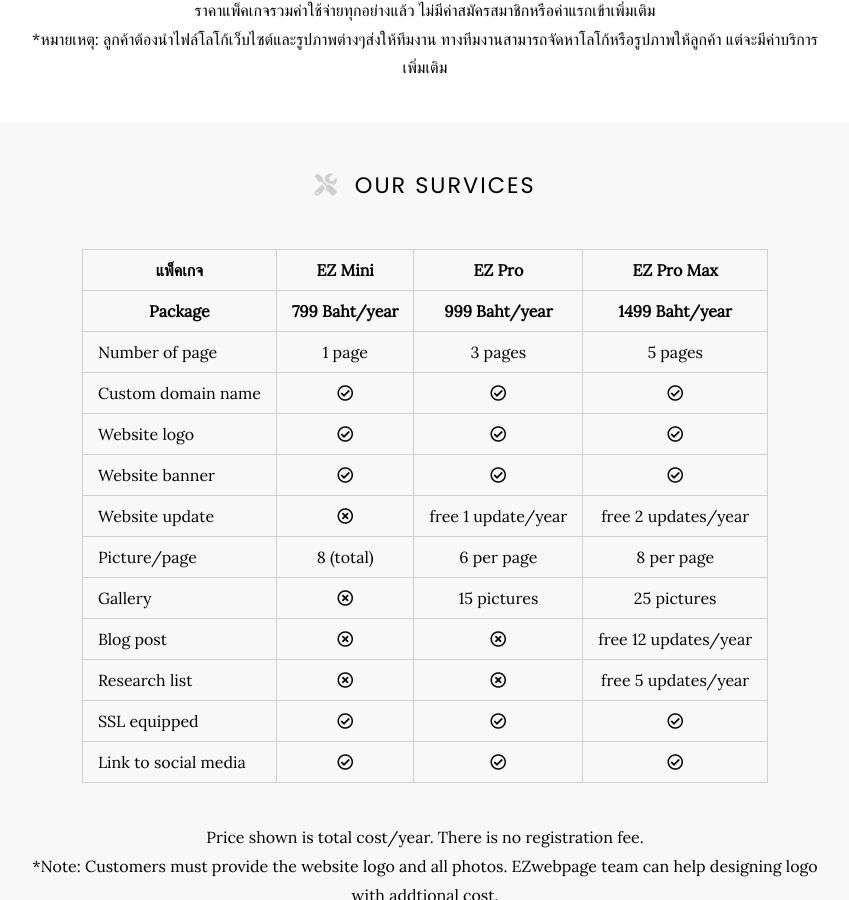
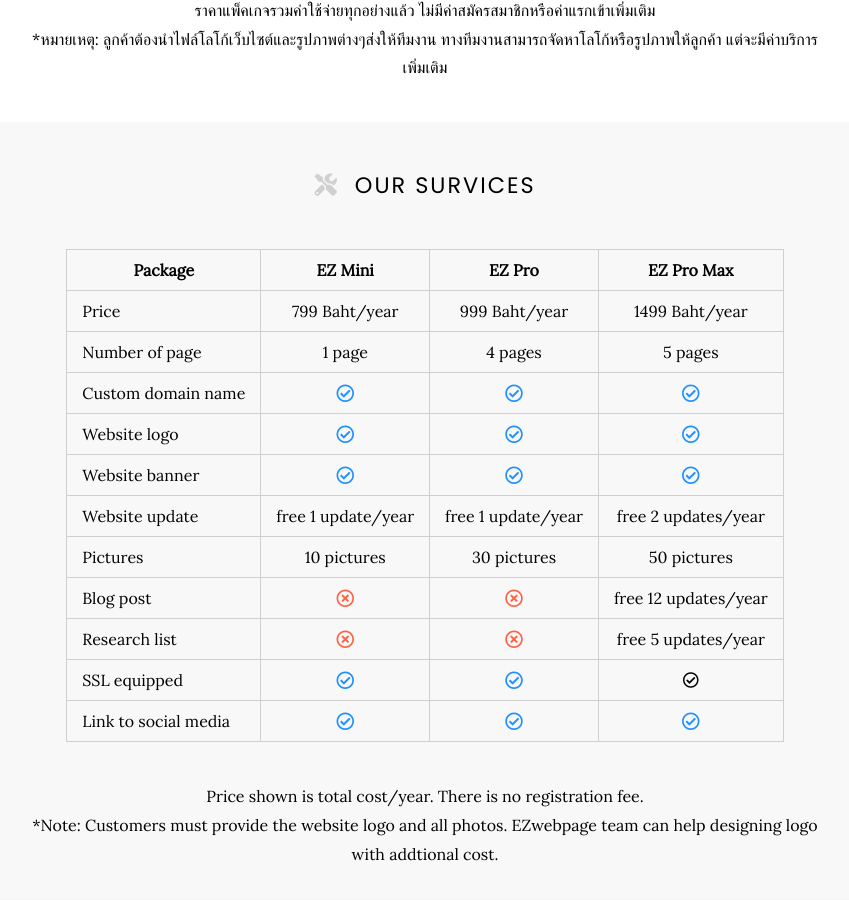
Before and after one commit to EZwebpage/Showcase, a Jekyll site: the page built from services/index.md, in a window 1280 px wide and 900 px high, scrolled down 835 px. Shown: the whole window, without its empty margins (215-1064 px from the left). Built offline with Jekyll 4.4.1, drawn with Linux system fonts in a browser that asks for light colours; nearby versions of some CDN libraries.

Commit message:
Update index.md

```diff
--- a/services/index.md
+++ b/services/index.md
@@ -4,20 +4,20 @@ title: Resources
 
 # <i class="fas fa-tools"></i>บริการของเรา
 
-| แพ็คเกจ | EZ Mini | EZ Pro | EZ Pro Max |
+| **แพ็คเกจ** | **EZ Mini** | **EZ Pro** | **EZ Pro Max** |
+| ----- | :----: | :----: | :----: |
 | ราคา | 799 บาท/ปี | 999 บาท/ปี | 1499 บาท/ปี |
-| ----- | :----: | :----: | :----: |
 | จำนวนหน้า |  1 หน้า   |  3 หน้า   |  5 หน้า   |
-| เลือกชื่อเว็บไซต์  |  <span style="font-size: 18px; color: Dodgerblue;"><i class="far fa-check-circle"></i></span>   |  <i class="far fa-check-circle"></i>   |  <i class="far fa-check-circle"></i> |
-| โลโก้เว็บไซต์  |   <i class="far fa-check-circle"></i>   |  <i class="far fa-check-circle"></i>   |  <i class="far fa-check-circle"></i> |
-| แบนเนอร์เว็บ  |   <i class="far fa-check-circle"></i>   |  <i class="far fa-check-circle"></i>   |  <i class="far fa-check-circle"></i> |
+| เลือกชื่อเว็บไซต์  |  <span style="font-size: 18px; color: Dodgerblue;"><i class="far fa-check-circle"></i></span>   |  <span style="font-size: 18px; color: Dodgerblue;"><i class="far fa-check-circle"></i></span>   |  <span style="font-size: 18px; color: Dodgerblue;"><i class="far fa-check-circle"></i></span> |
+| โลโก้เว็บไซต์  |   <span style="font-size: 18px; color: Dodgerblue;"><i class="far fa-check-circle"></i></span>   |  <span style="font-size: 18px; color: Dodgerblue;"><i class="far fa-check-circle"></i></span>   |  <span style="font-size: 18px; color: Dodgerblue;"><i class="far fa-check-circle"></i></span> |
+| แบนเนอร์เว็บ  |   <span style="font-size: 18px; color: Dodgerblue;"><i class="far fa-check-circle"></i></span>   |  <span style="font-size: 18px; color: Dodgerblue;"><i class="far fa-check-circle"></i></span>   |  <span style="font-size: 18px; color: Dodgerblue;"><i class="far fa-check-circle"></i></span> |
 | การอัพเดทข้อมูล |  ฟรี 1 ครั้ง/ปี   |  ฟรี 1 ครั้ง/ปี   |  ฟรี 2 ครั้ง/ปี   |
 | รูปภาพ/หน้า |  8 ภาพ   |  หน้าละ 6 ภาพ   |  หน้าละ 8 ภาพ   |
-| ภาพผลงาน |  <i class="far fa-times-circle"></i>   |  15 ภาพ   |  25 ภาพ   |
-| บล็อก (Blog) |  <i class="far fa-times-circle"></i>   |  <i class="far fa-times-circle"></i>   |  ฟรี 12 ครั้ง/ปี   |
-| รายการงานวิจัย |  <i class="far fa-times-circle"></i>   |  <i class="far fa-times-circle"></i>   |  ฟรี 5 ครั้ง/ปี   |
-| ติดตั้ง SSL |  <i class="far fa-check-circle"></i>   |  <i class="far fa-check-circle"></i>   |  <i class="far fa-check-circle"></i> |
-| เชื่อมต่อ social media |  <i class="far fa-check-circle"></i>   |  <i class="far fa-check-circle"></i>   |  <i class="far fa-check-circle"></i>   |
+| ภาพผลงาน |  <span style="font-size: 18px; color: Tomato;"><i class="far fa-times-circle"></i></span>   |  15 ภาพ   |  25 ภาพ   |
+| บล็อก (Blog) |  <span style="font-size: 18px; color: Tomato;"><i class="far fa-times-circle"></i></span>   |  <span style="font-size: 18px; color: Tomato;"><i class="far fa-times-circle"></i></span>   |  ฟรี 12 ครั้ง/ปี   |
+| รายการงานวิจัย |  <span style="font-size: 18px; color: Tomato;"><i class="far fa-times-circle"></i></span>   |  <span style="font-size: 18px; color: Tomato;"><i class="far fa-times-circle"></i></span>   |  ฟรี 5 ครั้ง/ปี   |
+| ติดตั้ง SSL |  <span style="font-size: 18px; color: Dodgerblue;"><i class="far fa-check-circle"></i></span>   |  <span style="font-size: 18px; color: Dodgerblue;"><i class="far fa-check-circle"></i></span>   |  <i class="far fa-check-circle"></i> |
+| เชื่อมต่อ social media |  <span style="font-size: 18px; color: Dodgerblue;"><i class="far fa-check-circle"></i></span>  |  <span style="font-size: 18px; color: Dodgerblue;"><i class="far fa-check-circle"></i></span>   |  <span style="font-size: 18px; color: Dodgerblue;"><i class="far fa-check-circle"></i></span>   |
 
 ราคาแพ็คเกจรวมค่าใช้จ่ายทุกอย่างแล้ว ไม่มีค่าสมัครสมาชิกหรือค่าแรกเข้าเพิ่มเติม <br>
 *หมายเหตุ: ลูกค้าต้องนำไฟล์โลโก้เว็บไซต์และรูปภาพต่างๆส่งให้ทีมงาน ทางทีมงานสามารถจัดหาโลโก้หรือรูปภาพให้ลูกค้า แต่จะมีค่าบริการเพิ่มเติม
@@ -26,20 +26,19 @@ title: Resources
 
 # <i class="fas fa-tools"></i>Our survices
 
-| แพ็คเกจ | EZ Mini | EZ Pro | EZ Pro Max |
-| Package | 799 Baht/year | 999 Baht/year | 1499 Baht/year |
+| **Package** | **EZ Mini** | **EZ Pro** | **EZ Pro Max** |
 | ----- | :----: | :----: | :----: |
-| Number of page |  1 page   |  3 pages   |  5 pages   |
-| Custom domain name  |  <i class="far fa-check-circle"></i>   |  <i class="far fa-check-circle"></i>   |  <i class="far fa-check-circle"></i> |
-| Website logo  |   <i class="far fa-check-circle"></i>   |  <i class="far fa-check-circle"></i>   |  <i class="far fa-check-circle"></i> |
-| Website banner  |   <i class="far fa-check-circle"></i>   |  <i class="far fa-check-circle"></i>   |  <i class="far fa-check-circle"></i> |
-| Website update |  <i class="far fa-times-circle"></i>   |  free 1 update/year   |  free 2 updates/year   |
-| Picture/page |  8 (total)   |  6 per page   | 8 per page   |
-| Gallery |  <i class="far fa-times-circle"></i>   |  15 pictures   |  25 pictures   |
-| Blog post |  <i class="far fa-times-circle"></i>   |  <i class="far fa-times-circle"></i>   |  free 12 updates/year   |
-| Research list |  <i class="far fa-times-circle"></i>   |  <i class="far fa-times-circle"></i>   |  free 5 updates/year   |
-| SSL equipped |  <i class="far fa-check-circle"></i>   |  <i class="far fa-check-circle"></i>   |  <i class="far fa-check-circle"></i> |
-| Link to social media |  <i class="far fa-check-circle"></i>   |  <i class="far fa-check-circle"></i>   |  <i class="far fa-check-circle"></i>   |
+| Price | 799 Baht/year | 999 Baht/year | 1499 Baht/year |
+| Number of page |  1 page   |  4 pages   |  5 pages   |
+| Custom domain name  |  <span style="font-size: 18px; color: Dodgerblue;"><i class="far fa-check-circle"></i></span>   |  <span style="font-size: 18px; color: Dodgerblue;"><i class="far fa-check-circle"></i></span>   |  <span style="font-size: 18px; color: Dodgerblue;"><i class="far fa-check-circle"></i></span> |
+| Website logo  |   <span style="font-size: 18px; color: Dodgerblue;"><i class="far fa-check-circle"></i></span>   |  <span style="font-size: 18px; color: Dodgerblue;"><i class="far fa-check-circle"></i></span>   |  <span style="font-size: 18px; color: Dodgerblue;"><i class="far fa-check-circle"></i></span> |
+| Website banner  |   <span style="font-size: 18px; color: Dodgerblue;"><i class="far fa-check-circle"></i></span>   |  <span style="font-size: 18px; color: Dodgerblue;"><i class="far fa-check-circle"></i></span>   |  <span style="font-size: 18px; color: Dodgerblue;"><i class="far fa-check-circle"></i></span> |
+| Website update |  free 1 update/year  |  free 1 update/year   |  free 2 updates/year   |
+| Pictures |  10 pictures   |  30 pictures   |  50 pictures   |
+| Blog post |  <span style="font-size: 18px; color: Tomato;"><i class="far fa-times-circle"></i></span>   |  <span style="font-size: 18px; color: Tomato;"><i class="far fa-times-circle"></i></span>   |  free 12 updates/year   |
+| Research list |  <span style="font-size: 18px; color: Tomato;"><i class="far fa-times-circle"></i></span>   |  <span style="font-size: 18px; color: Tomato;"><i class="far fa-times-circle"></i></span>   |  free 5 updates/year   |
+| SSL equipped |  <span style="font-size: 18px; color: Dodgerblue;"><i class="far fa-check-circle"></i></span>   |  <span style="font-size: 18px; color: Dodgerblue;"><i class="far fa-check-circle"></i></span>   |  <i class="far fa-check-circle"></i> |
+| Link to social media |  <span style="font-size: 18px; color: Dodgerblue;"><i class="far fa-check-circle"></i></span>  |  <span style="font-size: 18px; color: Dodgerblue;"><i class="far fa-check-circle"></i></span>   |  <span style="font-size: 18px; color: Dodgerblue;"><i class="far fa-check-circle"></i></span>   |
 
 Price shown is total cost/year. There is no registration fee. <br>
 *Note: Customers must provide the website logo and all photos. EZwebpage team can help designing logo with addtional cost.
```
